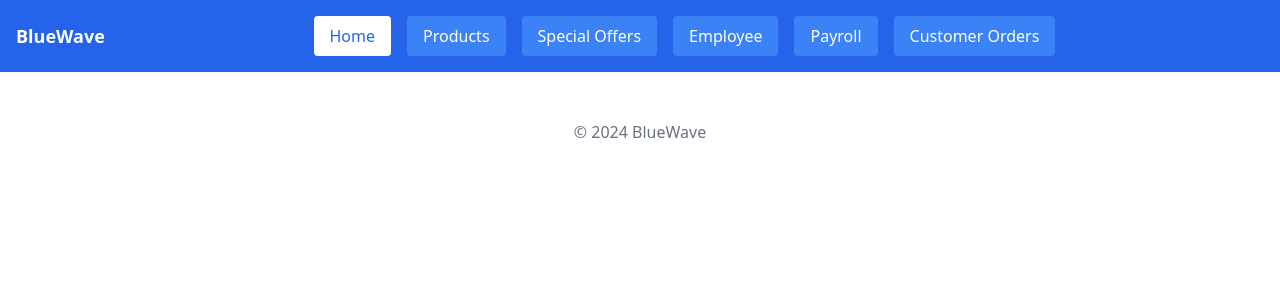
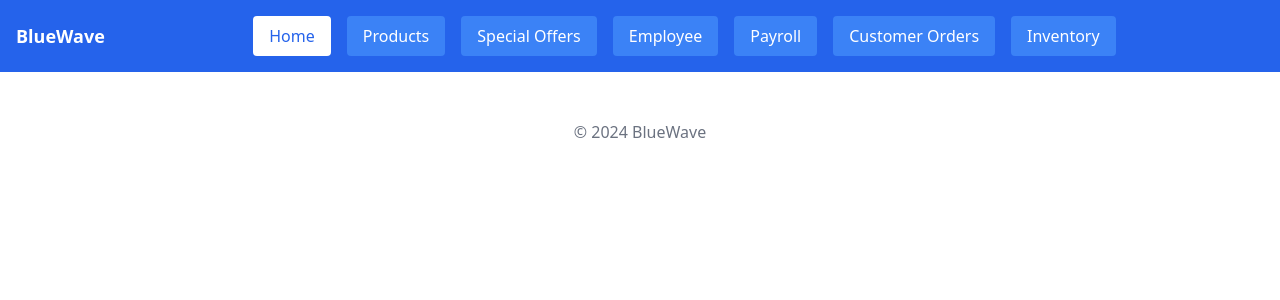
Before and after one commit to OmeshSachethana/BlueWave, a React (Create React App) app in the folder admin/: page / in a window 1280 px wide. Shown: the top 300 px of the page. Built offline with nearby package versions, Linux system fonts and the light colour scheme.

Commit message:
Inventory navbar

```diff
--- a/admin/src/App.js
+++ b/admin/src/App.js
@@ -29,6 +29,7 @@ function App() {
             <Route path="/employee" element={<Employee />} />
             <Route path="/payroll" element={<EmployeeSalaryForm />} />
             <Route path="/orders" element={<OrderList />} />
+            {/* <Route path="/inventory" element={<Inventory />} /> */}
             {/* Add other routes here as needed */}
           </Routes>
         </main>
--- a/admin/src/components/Navbar.js
+++ b/admin/src/components/Navbar.js
@@ -99,6 +99,16 @@ const Navbar = () => {
             >
               Customer Orders
             </Link>
+            <Link
+              to="/inventory"
+              className={`px-4 py-2 rounded ${
+                isActive("/inventory")
+                  ? "bg-white text-blue-600"
+                  : "text-white bg-blue-500 hover:bg-blue-400"
+              }`}
+            >
+              Inventory
+            </Link>
           </div>
 
           {/* Cart Button Section */}
```
